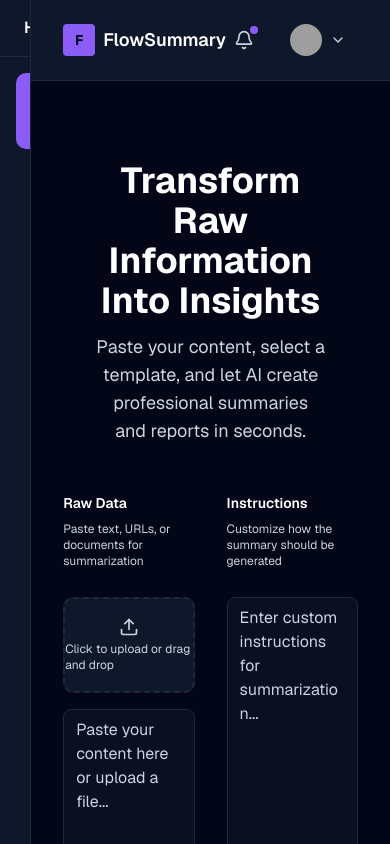
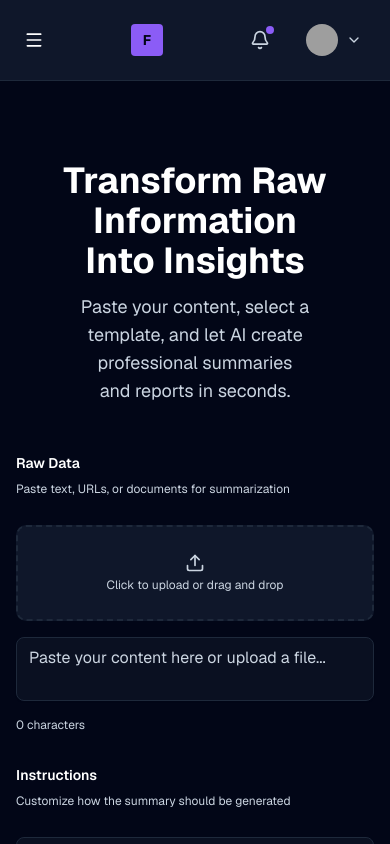
Before and after one commit to adamrayw/flowsummary, a Next.js app: page /dashboard in a window 390 px wide. Built offline with nearby package versions, Linux system fonts and the light colour scheme; grey boxes are pictures that could not be loaded.

Commit message:
feat: enhance dashboard layout and mobile UX

```diff
--- a/app/dashboard/page.tsx
+++ b/app/dashboard/page.tsx
@@ -59,14 +59,14 @@ export default function DashboardPage() {
 
   return (
     <DashboardLayout>
-      <div className="w-full max-w-7xl mx-auto px-8 py-8">
+      <div className="w-full max-w-7xl mx-auto px-4 md:px-8 py-8">
         {!showOutput ? (
           <>
             {/* Hero Section */}
             <HeroSection />
 
             {/* Main Workspace */}
-            <div className="grid grid-cols-2 gap-8 mb-8 h-[400px]">
+            <div className="grid grid-cols-1 md:grid-cols-2 gap-8 mb-8 h-auto md:h-[400px]">
               {/* Source Panel */}
               <div>
                 <SourcePanel value={sourceText} onChange={setSourceText} />
--- a/components/dashboard/dashboard-layout.tsx
+++ b/components/dashboard/dashboard-layout.tsx
@@ -1,23 +1,45 @@
 'use client'
 
-import React from 'react'
+import React, { useState } from 'react'
 import TopNav from './top-nav'
 import HistorySidebar from './history-sidebar'
+import { Menu, X } from 'lucide-react'
 
 interface DashboardLayoutProps {
   children: React.ReactNode
 }
 
 export default function DashboardLayout({ children }: DashboardLayoutProps) {
+  const [sidebarOpen, setSidebarOpen] = useState(false)
+
   return (
     <div className="flex h-screen bg-background">
-      {/* Sidebar */}
-      <HistorySidebar />
+      {/* Sidebar - Hidden on mobile, visible on md and up */}
+      <div className="hidden md:block">
+        <HistorySidebar />
+      </div>
+
+      {/* Mobile Sidebar Overlay */}
+      {sidebarOpen && (
+        <div
+          className="fixed inset-0 bg-black/50 md:hidden z-40"
+          onClick={() => setSidebarOpen(false)}
+        />
+      )}
+
+      {/* Mobile Sidebar */}
+      <div
+        className={`fixed left-0 top-0 h-screen w-64 bg-card border-r border-border z-50 transform transition-transform duration-300 md:hidden ${
+          sidebarOpen ? 'translate-x-0' : '-translate-x-full'
+        }`}
+      >
+        <HistorySidebar />
+      </div>
 
       {/* Main Content */}
       <div className="flex-1 flex flex-col">
         {/* Top Navigation */}
-        <TopNav />
+        <TopNav onMenuClick={() => setSidebarOpen(!sidebarOpen)} />
 
         {/* Page Content */}
         <main className="flex-1 overflow-y-auto">
--- a/components/dashboard/top-nav.tsx
+++ b/components/dashboard/top-nav.tsx
@@ -3,20 +3,32 @@
 import React, { useState } from 'react'
 import { Button } from '@/components/ui/button'
 import { Avatar, AvatarFallback, AvatarImage } from '@/components/ui/avatar'
-import { Bell, ChevronDown, LogOut, Settings, User } from 'lucide-react'
+import { Bell, ChevronDown, LogOut, Settings, User, Menu } from 'lucide-react'
 
-export default function TopNav() {
+interface TopNavProps {
+  onMenuClick?: () => void
+}
+
+export default function TopNav({ onMenuClick }: TopNavProps) {
   const [showMenu, setShowMenu] = useState(false)
 
   return (
     <div className="border-b border-border bg-card">
-      <div className="flex items-center justify-between px-8 py-4">
+      <div className="flex items-center justify-between px-4 md:px-8 py-4">
+        {/* Hamburger Menu - Mobile Only */}
+        <button
+          onClick={onMenuClick}
+          className="md:hidden p-2 hover:bg-border rounded-lg transition-colors"
+        >
+          <Menu className="w-5 h-5 text-foreground" />
+        </button>
+
         {/* Logo */}
         <div className="flex items-center gap-2">
           <div className="w-8 h-8 rounded bg-primary flex items-center justify-center">
             <span className="text-primary-foreground font-bold text-sm">F</span>
           </div>
-          <span className="font-semibold text-lg text-foreground">FlowSummary</span>
+          <span className="font-semibold text-lg text-foreground hidden sm:inline">FlowSummary</span>
         </div>
 
         {/* Right Section */}
```
